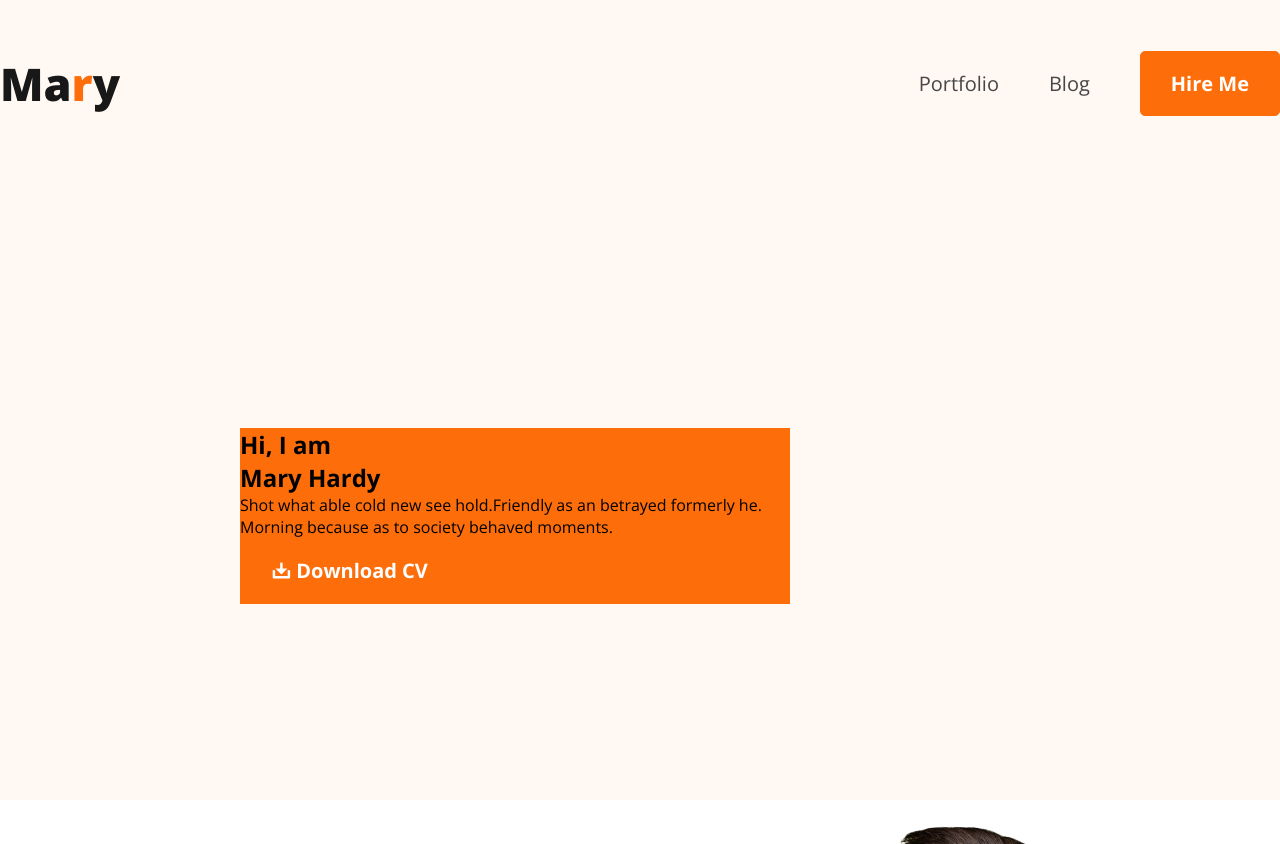
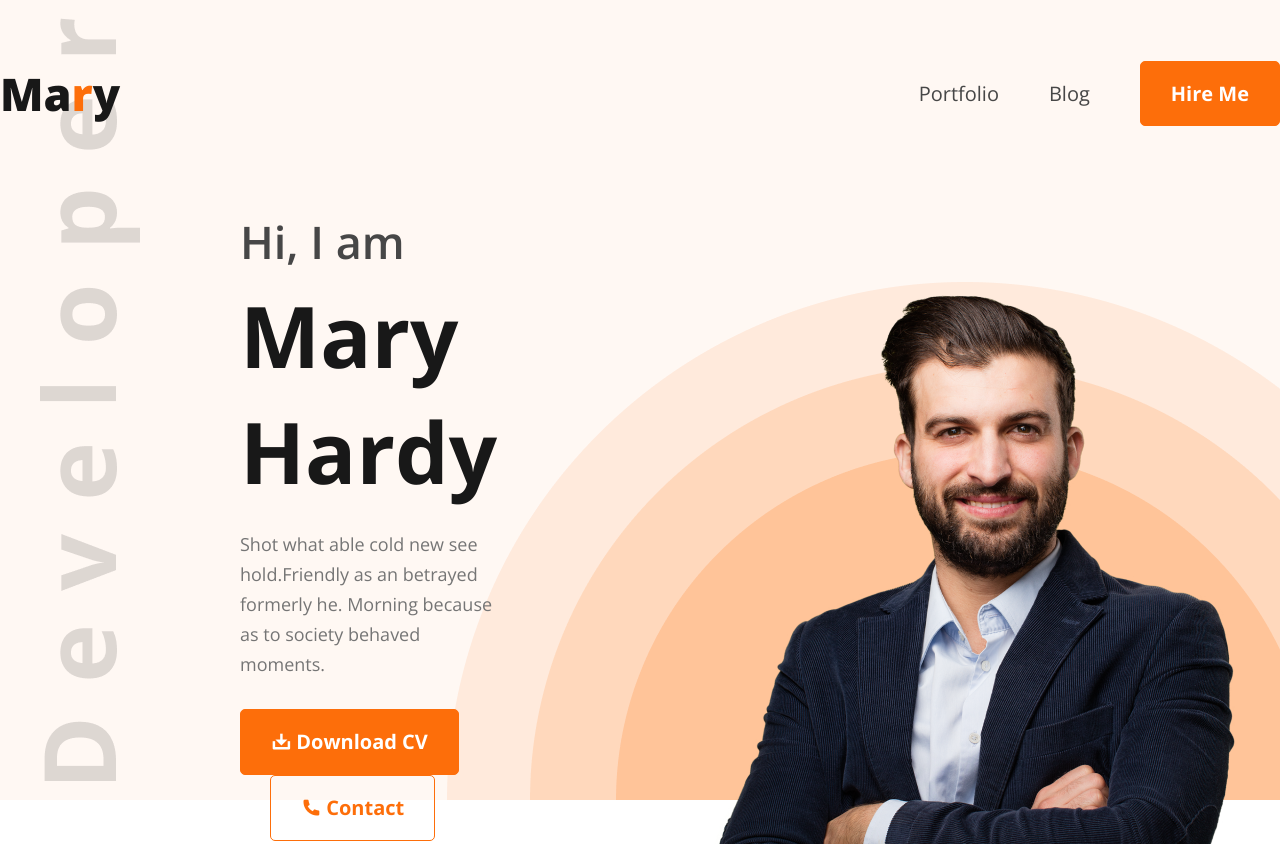
Before and after one commit to devrakibulrahman/mary-hardy-porfolio, a plain HTML site: page index.html in a window 1280 px wide. Shown: the top 844 px of the page. Drawn offline with nearby package versions, Linux system fonts and the light colour scheme.

Commit message:
banner section done

```diff
--- a/css/style.css
+++ b/css/style.css
@@ -47,6 +47,7 @@
 }
 
 .btn-secondary:hover{
+    background: rgb(253, 110, 10);
     border: 1px solid rgb(253, 110, 10);
     color: #FFFFFF;
 }
@@ -62,11 +63,14 @@
     width: 100%;
     height: 100vh;
     background-color: rgb(255, 248, 243);
+    background-image: url(../img/developer.png), url(../img/header_bg.png);
+    background-repeat: no-repeat;
+    background-position: top 50% left 40px, bottom right;
 }
 
 #header{
     width: 100%;
-    padding-top: 51px;
+    padding-top: 61px;
 }
 
 .header-nav{
@@ -115,20 +119,49 @@
 }
 
 .hero-section .hero-content-details{
-    max-width: 550px;
-    background-color: #FD6E0A;
+    max-width: 590px;
     height: auto;
     margin-left: 240px;
+}
+
+.hero-section .hero-content-details .hero-sub-header{
+    font-size: 45px;
+    font-weight: 600;
+    color: rgb(71, 71, 71);
+    margin-bottom: 5px;
+}
+
+.hero-section .hero-content-details .hero-heading{
+    font-size: 85px;
+    font-weight: 700;
+    color: rgb(24, 24, 24);
+    margin-bottom: 20px;
+}
+
+.hero-section .hero-content-details .hero-para{
+    font-size: 18px;
+    font-weight: 400;
+    color: rgb(117, 117, 117);
+    margin-bottom: 30px;
+    line-height: 30px;
+}
+
+.hero-section .btn-box .ml{
+    margin-left: 30px;
 }
 
 .hero-section .hero-img{
     width: 584px;
     height: 676px;
-    position: absolute;
-    right: 38px;
-    top: 800px;
+    margin-top: 161px;
+    margin-right: 38px;
+}
 
-}
+/* #header-body .side-img{
+    width: 774px;
+    height: 136px;
+    background-image: url(../img/developer.png);
+} */
 
 /* ============================== header section (hero section) end =============================== */
 
--- a/index.html
+++ b/index.html
@@ -44,7 +44,7 @@
                 <p class="hero-para">Shot what able cold new see hold.Friendly as an betrayed formerly he. Morning because as to society behaved moments.</p>
                 <div class="btn-box">
                     <button class="btn-primary"><i class="ri-download-2-line"></i> Download CV</button>
-                    <button class="btn-secondary"><i class="ri-phone-line"></i> Contact</button>
+                    <button class="btn-secondary ml"><i class="ri-phone-fill"></i> Contact</button>
                 </div>
             </div>
             <div class="hero-img">
```
